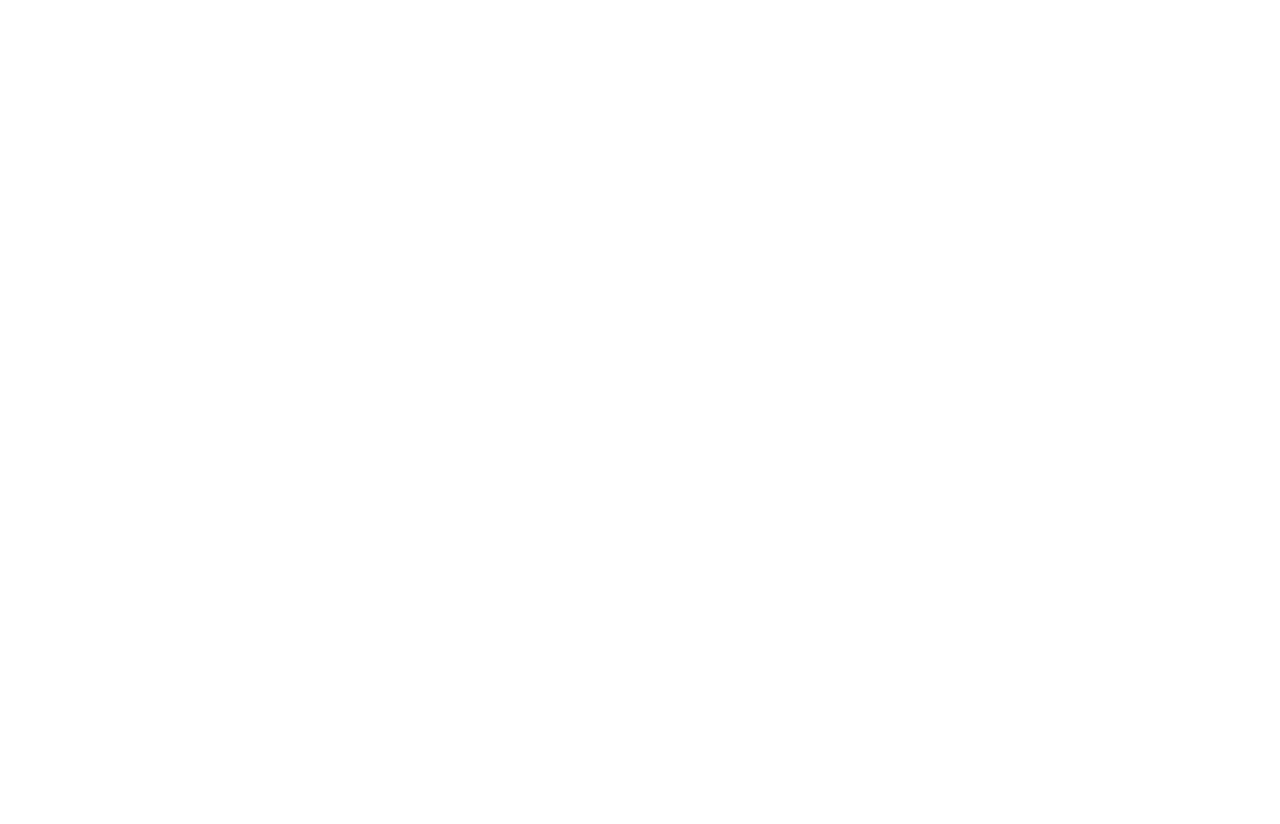
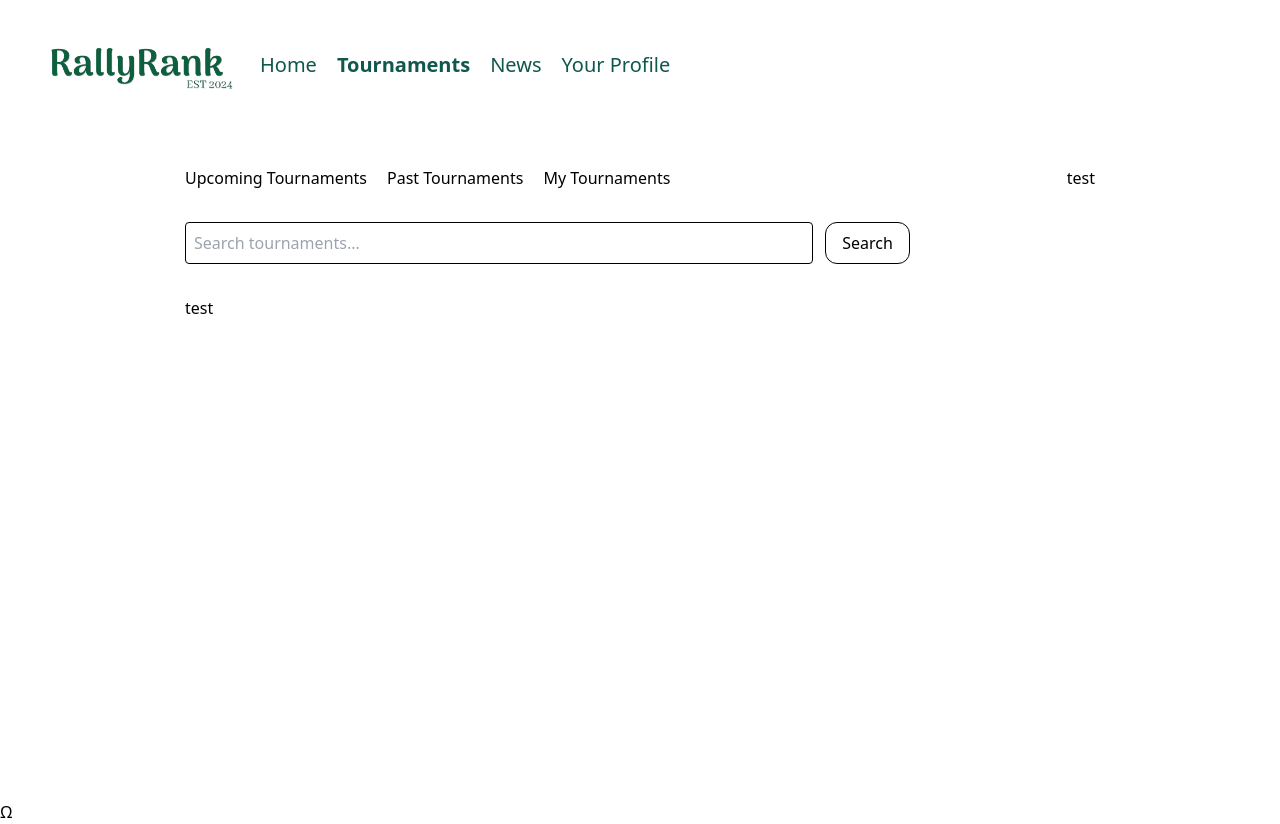
Before and after one commit to zylooooo/CS203, a React (Vite) app in the folder rally-rank-app/: page /tournaments in a window 1280 px wide. Before the commit this address had no page. Before the commit the page ends 800 px from the top, so only its background shows below. Built offline with nearby package versions, Linux system fonts and the light colour scheme.

Commit message:
Created tournaments page

```diff
--- a/rally-rank-app/src/App.jsx
+++ b/rally-rank-app/src/App.jsx
@@ -4,6 +4,7 @@
 import AdminLogin from "./AdminView/Login";
 import News from "./PublicView/News";
 import { Home, PlayerLogin, SignUp } from "./PlayerView";
+import Tournaments from "./PlayerView/Tournaments";
 
 function App() {
   return (
@@ -49,6 +50,14 @@
             </MainLayout>
           }
         />
+        <Route
+          path="/tournaments"
+          element={
+            <MainLayout>
+              <Tournaments />
+            </MainLayout>
+          }
+        />
       </Routes>
     </Router>
   );
--- /dev/null
+++ b/rally-rank-app/src/PlayerView/Tournaments.jsx
@@ -0,0 +1,43 @@
+import ButtonGroup from "../components/ButtonGroup";
+
+function Tournaments() {
+  return (
+    <div className = "tournaments-page flex w-full p-9 gap-2 justify-evenly">
+        <div className = "row-container flex flex-col w-3/5 gap-8">
+
+            {/* LABELS */}
+            <div className = "tournaments-labels">
+            <ButtonGroup buttons = {["Upcoming Tournaments", "Past Tournaments", "My Tournaments"]} />
+            </div>
+
+            {/* SEARCH BAR */}
+            <div className="tournaments-search-bar flex gap-3">
+
+                <input className = "border rounded p-2 w-full focus:outline-none focus:ring-2 focus:ring-blue-500" type = "text" placeholder="Search tournaments..."></input>
+
+
+                <button className = "border border-blue-500 text-blue-500 rounded-xl px-4 py-2 hover:bg-blue-500 hover:text-white transition">
+                    Search
+                </button>
+
+        </div>
+
+            {/* TOURNAMENTS LIST */}
+            <div className = "tournaments-list">
+                test
+            </div>
+
+        </div>
+
+        <div className = "col-container">
+                test
+        </div>
+
+    </div>
+
+
+
+  );
+}
+
+export default Tournaments;
```
